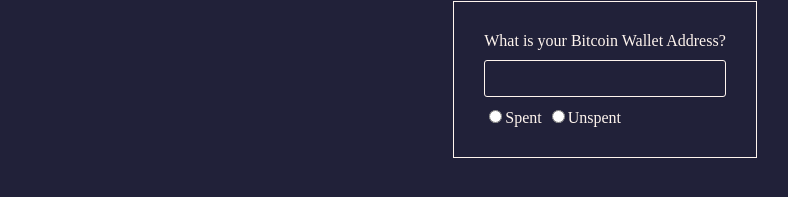
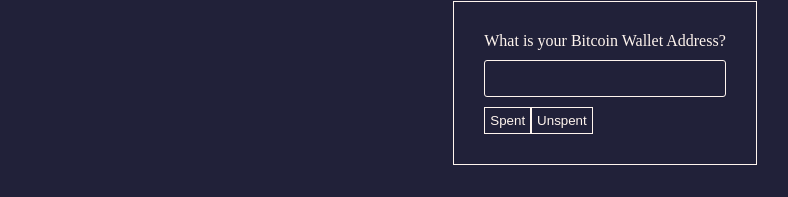
Before and after one commit to CCBaxter84/TypeScript, a React (Create React App) app in the folder client/: page /spent in a window 1280 px wide. Shown: the part 237-434 px from the top of the page, without its empty margins (35-823 px from the left). Built offline with nearby package versions, Linux system fonts and the light colour scheme.

Commit message:
Fixed bug re: state not resetting

```diff
--- a/client/src/components/Container.tsx
+++ b/client/src/components/Container.tsx
@@ -1,18 +1,52 @@
-import { FC } from "react";
+import { FC, useState } from "react";
 import { Switch, Route } from "react-router-dom";
+import { IHandler, IToggler } from "./interfaces";
 import ControllerBtns from "./ControllerBtns";
 import FormContainer from "./FormContainer";
 
 const Container: FC = () => {
+  const [ address, setAddress ] = useState<string>("");
+  const [ spent, setSpent ] = useState<boolean | null>(null);
+
+  const handleChange: IHandler = event => {
+    const { value } = event.currentTarget;
+    setAddress(value);
+  }
+
+  const handleSubmit: IHandler = event => {
+    event.preventDefault();
+  }
+
+  const toggleSpent: IToggler = isSpent => {
+    console.log('your mom');
+    setSpent(isSpent);
+  }
+
+  const resetState = () => {
+    console.log("your mom");
+    setAddress("");
+    setSpent(null);
+  }
+
   return (
     <main>
-      <ControllerBtns/>
+      <ControllerBtns resetState={resetState}/>
       <Switch>
         <Route exact path="/full">
-          <FormContainer wantsFull={true} name="BTC Wallet"/>
+          <FormContainer wantsFull={true} name="BTC Wallet"
+            handleChange={handleChange}
+            handleSubmit={handleSubmit}
+            toggleSpent={toggleSpent}
+            address={address} spent={spent}
+          />
         </Route>
         <Route exact path="/spent">
-          <FormContainer wantsFull={false} name="Spent / Unspent"/>
+          <FormContainer
+            wantsFull={false} name="Spent / Unspent" handleChange={handleChange}
+            handleSubmit={handleSubmit}
+            toggleSpent={toggleSpent}
+            address={address} spent={spent}
+          />
         </Route>
       </Switch>
     </main>
--- a/client/src/components/ControllerBtns.tsx
+++ b/client/src/components/ControllerBtns.tsx
@@ -3,12 +3,17 @@
 import { IClick } from "./interfaces";
 import Button from './Button';
 
-const ControllerBtns: FC = () => {
+interface IProps {
+  resetState: () => void
+}
+
+const ControllerBtns: FC<IProps> = ({ resetState }) => {
   const [ highlighted, setHighlighted ] = useState<string | null>(null);
 
   const handleClick: IClick = event => {
     const { name } = event.currentTarget;
     setHighlighted(name);
+    resetState();
   }
 
   return (
--- a/client/src/components/FormContainer.tsx
+++ b/client/src/components/FormContainer.tsx
@@ -1,26 +1,9 @@
-import { FC, useState } from "react";
-import { IHandler, IFormCtrProps } from "./interfaces";
+import { FC } from "react";
+import { IFormCtrProps } from "./interfaces";
 import WalletForm from "./WalletForm";
 import SpentForm from "./SpentForm";
 
-const FormContainer: FC<IFormCtrProps> = ({ wantsFull, name }) => {
-  const [ address, setAddress ] = useState<string>("");
-  const [ spent, setSpent ] = useState<boolean>(false);
-
-  const handleChange: IHandler = event => {
-    const { value } = event.currentTarget;
-    setAddress(value);
-  }
-
-  const handleSubmit: IHandler = event => {
-    event.preventDefault();
-  }
-
-  const handleToggle: IHandler = event => {
-    const { value } = event.currentTarget;
-    const spentOrUnspent = value === "spent" ? true : false;
-    setSpent(spentOrUnspent);
-  }
+const FormContainer: FC<IFormCtrProps> = ({ handleChange, handleSubmit, toggleSpent, address, spent, wantsFull, name }) => {
 
   return (
     <section className="outer">
@@ -34,7 +17,7 @@
         <SpentForm address={address}
           handleChange={handleChange}
           handleSubmit={handleSubmit}
-          handleToggle={handleToggle}
+          toggleSpent={toggleSpent}
           spent={spent}
         />
         }
--- /dev/null
+++ b/client/src/components/SpentBtns.tsx
@@ -0,0 +1,31 @@
+import { FC, useState } from "react";
+import { IClick, IToggler } from "./interfaces";
+import Button from "./Button";
+
+interface IProps {
+  toggleSpent: IToggler
+}
+
+const SpentBtns: FC<IProps> = ({ toggleSpent }) => {
+  const [ highlighted, setHighlighted ] = useState<string | null>(null);
+
+  const handleClick: IClick = event => {
+    const { name } = event.currentTarget;
+    setHighlighted(name);
+    const isSpent = name === "spent";
+    toggleSpent(isSpent);
+  }
+
+  return (
+    <section className="spent-btns">
+      <Button name="spent" fullName="Spent"
+        handleClick={handleClick} highlighted={highlighted}
+      />
+      <Button name="unspent" fullName="Unspent"
+        handleClick={handleClick} highlighted={highlighted}
+      />
+    </section>
+  );
+}
+
+export default SpentBtns;
--- a/client/src/components/SpentForm.tsx
+++ b/client/src/components/SpentForm.tsx
@@ -1,7 +1,8 @@
 import { FC } from "react";
 import { ISpentForm } from "./interfaces";
+import SpentBtns from './SpentBtns';
 
-const SpentForm: FC<ISpentForm> = ({ address, handleSubmit, handleChange, handleToggle }) => {
+const SpentForm: FC<ISpentForm> = ({ address, handleSubmit, handleChange, toggleSpent }) => {
   return (
     <form onSubmit={handleSubmit}>
       <label className="form-label">What is your Bitcoin Wallet Address?
@@ -9,14 +10,7 @@
           type="text" name="address" value={address} onChange={handleChange} className="input-box"
         />
       </label>
-      <input type="radio" value="spent" id="spent"
-        onChange={handleToggle}/>
-      <label className="radio-label"
-        htmlFor="spent">Spent</label>
-      <input type="radio" value="unspent" id="unspent"
-        onChange={handleToggle}/>
-      <label className="radio-label"
-        htmlFor="unspent">Unspent</label>
+      <SpentBtns toggleSpent={toggleSpent}/>
     </form>
   );
 }
```
Also changed, not shown: client/src/components/interfaces.ts (+11 -7 lines).
